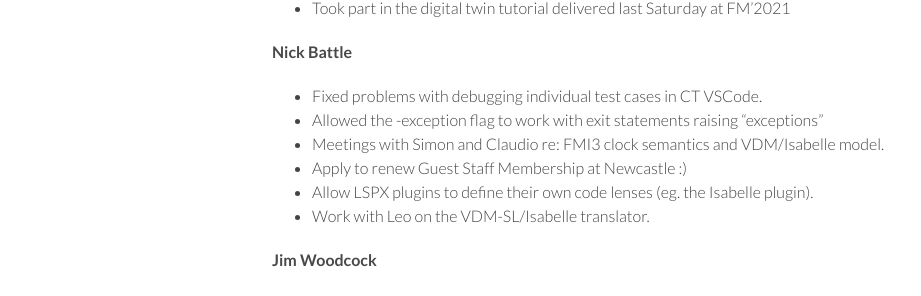
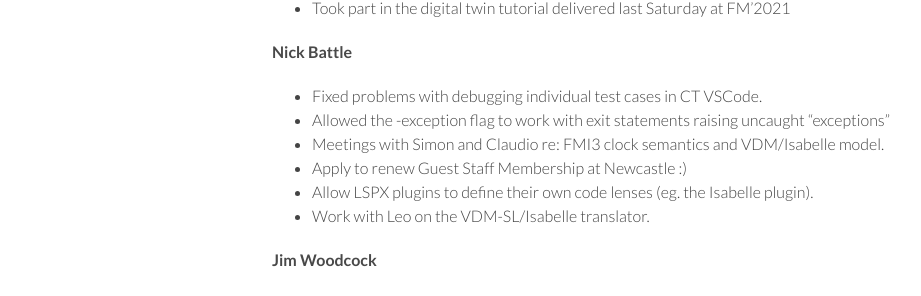
Before and after one commit to digitaltwincentre/digitaltwincentre.github.io, a Jekyll site: the page built from _biweeklies/Biweekly-50.md, in a window 1280 px wide. Shown: the part 573-869 px from the top of the page, without its empty margins (178-1099 px from the left). Built offline with Jekyll 4.4.1, drawn with Linux system fonts in a browser that asks for light colours; nearby versions of some CDN libraries.

Commit message:
Update Biweekly-50.md

```diff
--- a/_biweeklies/Biweekly-50.md
+++ b/_biweeklies/Biweekly-50.md
@@ -33,7 +33,7 @@ date: 26 November 2021, 1030 CEST
 
 #### Nick Battle
 * Fixed problems with debugging individual test cases in CT VSCode.
-* Allowed the -exception flag to work with exit statements raising "exceptions"
+* Allowed the -exception flag to work with exit statements raising uncaught "exceptions"
 * Meetings with Simon and Claudio re: FMI3 clock semantics and VDM/Isabelle model.
 * Apply to renew Guest Staff Membership at Newcastle :)
 * Allow LSPX plugins to define their own code lenses (eg. the Isabelle plugin).
```
